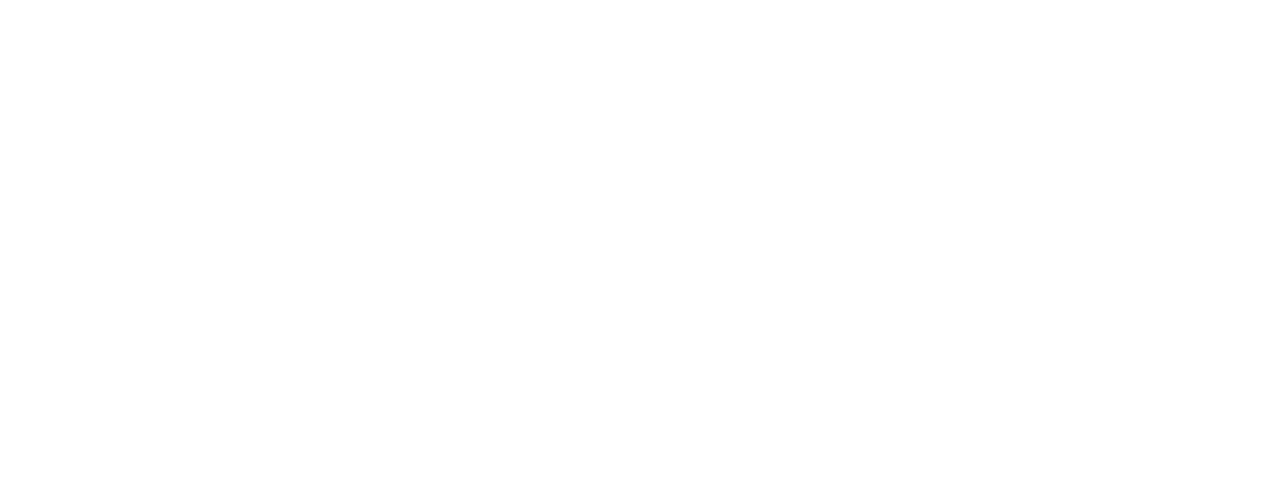
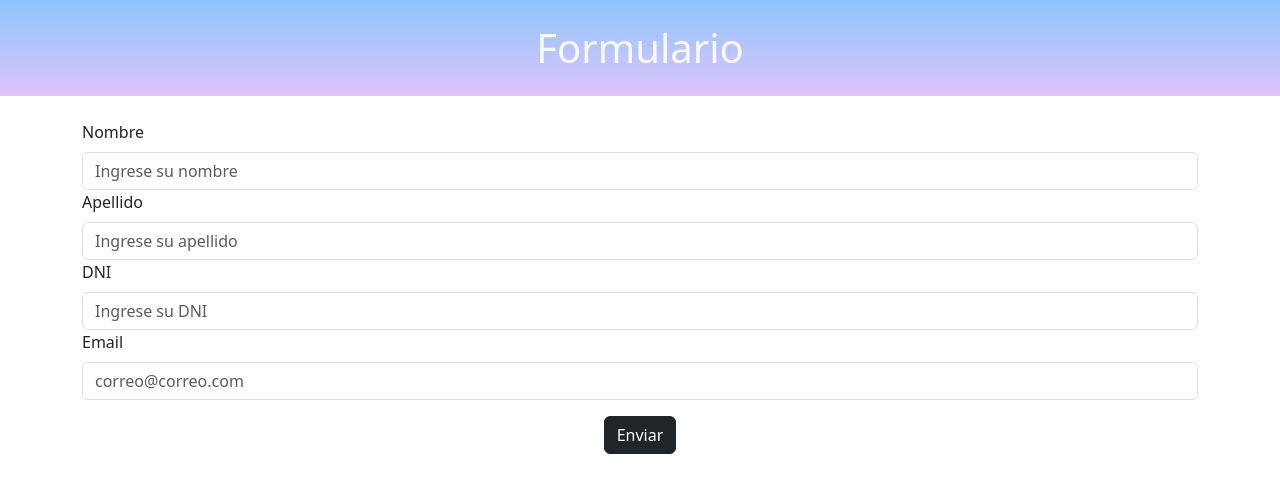
Before and after one commit to sheyla23a/FormularioSimpleReact, a React (Vite) app: page / in a window 1280 px wide. Shown: the top 492 px of the page. Built offline with nearby package versions, Linux system fonts and the light colour scheme.

Commit message:
agregue el maquetado del formulario, y le di  estilo tambien al titulo  formulario

```diff
--- a/src/App.css
+++ b/src/App.css
@@ -0,0 +1,4 @@
+.seccionTitulo{
+  background-color: #8EC5FC;
+  background-image: linear-gradient(180deg, #8EC5FC 0%, #E0C3FC 100%);
+}
--- a/src/App.jsx
+++ b/src/App.jsx
@@ -1,7 +1,19 @@
+import "bootstrap/dist/css/bootstrap.min.css";
 import "./App.css";
+import Formulario from "./components/Formulario";
+import { Container } from "react-bootstrap";
 
 function App() {
-  return <></>;
+  return (
+    <>
+      <div className="seccionTitulo">
+        <h1 className="formTitulo text-light text-center p-4">Formulario</h1>
+      </div>
+      <Container className="mt-4">
+        <Formulario></Formulario>
+      </Container>
+    </>
+  );
 }
 
 export default App;
--- /dev/null
+++ b/src/components/Formulario.jsx
@@ -0,0 +1,27 @@
+import Form from 'react-bootstrap/Form';
+import { Button } from 'react-bootstrap';
+
+
+const Formulario = () => {
+  return (
+    <div>
+      <Form>
+        <Form.Group className="mb-3" controlId="exampleForm.ControlInput1">
+          <Form.Label>Nombre</Form.Label>
+          <Form.Control type="text" placeholder="Ingrese su nombre"  minLength={4} maxLength={20}/>
+          <Form.Label>Apellido</Form.Label>
+          <Form.Control type="text" placeholder="Ingrese su apellido"  minLength={4} maxLength={20} />
+          <Form.Label>DNI</Form.Label>
+          <Form.Control type="number" placeholder="Ingrese su DNI" maxLength={8}/>
+          <Form.Label>Email</Form.Label>
+          <Form.Control type="email" placeholder="correo@correo.com" min={15} maxLength={30}/>
+        </Form.Group>
+        <div className="text-center">
+          <Button variant="dark" type='submit'>Enviar</Button>
+        </div>
+      </Form>
+    </div>
+  );
+};
+
+export default Formulario;
```
